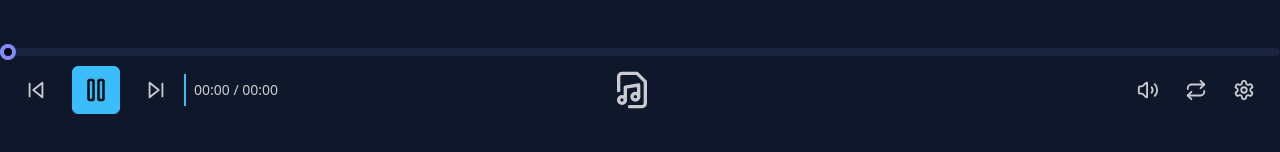
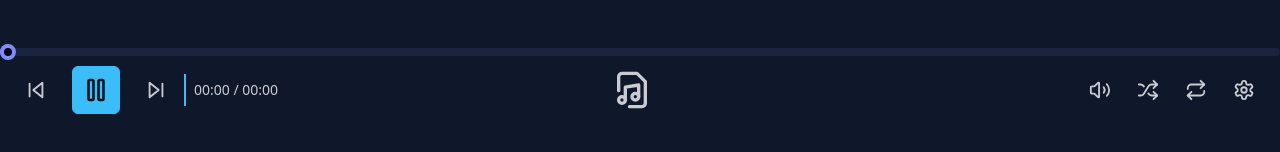
Before and after one commit to OriginalCube/Youtube-Wallpaper, a React (Vite) app: page / in a window 1280 px wide. Shown: the part 630-782 px from the top of the page. Built offline with nearby package versions, Linux system fonts and the light colour scheme; what tailwindcss-animated would draw is missing.

Commit message:
feat: adjusted configurations & refactored modal for better readability

```diff
--- /dev/null
+++ b/src/components/dialog/UserSettings.tsx
@@ -0,0 +1,59 @@
+import { useMemo } from 'react'
+import Dialog from '../base/dialog/Dialog'
+import { useApp } from '@/store/useApp'
+
+type UserSettingsType = {
+	modalRef: React.Ref<HTMLDialogElement> | undefined
+	updateTheme: (ev: string) => void
+	THEMES: { label: string; value: string; disable?: boolean }[]
+	theme: string
+	volume: number
+	setVolume: (ev: number) => void
+	CONFIGURATIONS: { label: string; action: () => void; key: 'shuffle' | 'repeat' }[]
+}
+
+function UserSettings(props: UserSettingsType) {
+	const shuffle = useApp((state) => state.shuffle)
+	const repeat = useApp((state) => state.repeat)
+	const configState = useMemo(() => {
+		return { shuffle, repeat }
+	}, [repeat, shuffle])
+	return (
+		<Dialog modalRef={props.modalRef}>
+			<p className="mb-4 text-xl">Customize</p>
+			<p className="mb-1 font-bold">Theme</p>
+			<select
+				defaultValue="Select Theme"
+				className="select mb-2 w-full"
+				value={props.theme}
+				onChange={(ev) => props.updateTheme(ev.target.value)}
+			>
+				{props.THEMES.map((th) => (
+					<option value={th.value} disabled={th.disable ?? false}>
+						{th.label}
+					</option>
+				))}
+			</select>
+			<p className="mb-1 font-bold">Volume</p>
+			<input
+				type="range"
+				className="range range-xs range-secondary mb-2 w-full"
+				max={100}
+				step={10}
+				value={props.volume}
+				onChange={(ev) => props.setVolume(Number(ev.target.value))}
+			/>
+			<p className="mb-1 font-bold"> Configs </p>
+			<div className="grid grid-cols-3">
+				{props.CONFIGURATIONS.map((config) => (
+					<div className="flex items-center gap-2 px-2" onClick={() => config.action()}>
+						<p className="text-sm">{config.label}</p>
+						<input type="checkbox" className="toggle toggle-primary" checked={configState[config.key]} />
+					</div>
+				))}
+			</div>
+		</Dialog>
+	)
+}
+
+export default UserSettings
--- /dev/null
+++ b/src/components/icons/IconMusicOff.tsx
@@ -0,0 +1,16 @@
+function IconMusicOff() {
+	return (
+		<svg xmlns="http://www.w3.org/2000/svg" className="size-full" viewBox="0 0 24 24">
+			<path
+				fill="none"
+				stroke="currentColor"
+				stroke-linecap="round"
+				stroke-linejoin="round"
+				stroke-width="2"
+				d="M16 9a5 5 0 0 1 .95 2.293m2.414-5.657a9 9 0 0 1 1.889 9.96M2 2l20 20M7 7l-.587.587A1.4 1.4 0 0 1 5.416 8H3a1 1 0 0 0-1 1v6a1 1 0 0 0 1 1h2.416a1.4 1.4 0 0 1 .997.413l3.383 3.384A.705.705 0 0 0 11 19.298V11M9.828 4.172A.686.686 0 0 1 11 4.657v.686"
+			/>
+		</svg>
+	)
+}
+
+export default IconMusicOff
--- /dev/null
+++ b/src/components/icons/IconShuffle.tsx
@@ -0,0 +1,12 @@
+function IconShuffle() {
+	return (
+		<svg xmlns="http://www.w3.org/2000/svg" className="size-full" viewBox="0 0 24 24">
+			<g fill="none" stroke="currentColor" stroke-linecap="round" stroke-linejoin="round" stroke-width="2">
+				<path d="m18 14l4 4l-4 4m0-20l4 4l-4 4" />
+				<path d="M2 18h1.973a4 4 0 0 0 3.3-1.7l5.454-8.6a4 4 0 0 1 3.3-1.7H22M2 6h1.972a4 4 0 0 1 3.6 2.2M22 18h-6.041a4 4 0 0 1-3.3-1.8l-.359-.45" />
+			</g>
+		</svg>
+	)
+}
+
+export default IconShuffle
--- a/src/components/player/PlayerDashboard.tsx
+++ b/src/components/player/PlayerDashboard.tsx
@@ -8,9 +8,11 @@ import IconSkipForward from '@/components/icons/IconSkipForward'
 import IconVolume from '@/components/icons/IconVolume'
 import IconRepeat from '@/components/icons/IconRepeat'
 import IconSettings from '@/components/icons/IconSettings'
-import Dialog from '@/components/base/dialog/Dialog'
 import { useEffect, useRef } from 'react'
-import { useApp } from '../store/useApp'
+import { useApp } from '@/store/useApp'
+import IconShuffle from '@/components/icons/IconShuffle'
+import UserSettings from '@/components/dialog/UserSettings'
+import IconMusicOff from '../icons/IconMusicOff'
 
 type PropsType = {
 	toggleVideoPlayback: () => void
@@ -24,13 +26,43 @@ type PropsType = {
 
 function PlayerDashboard(props: PropsType) {
 	const modalRef = useRef<HTMLDialogElement>(null)
+	const volume = useApp((state) => state.volume)
 	const theme = useApp((state) => state.theme)
+	const repeat = useApp((state) => state.repeat)
+	const shuffle = useApp((state) => state.shuffle)
+	const setRepeat = useApp((state) => state.setRepeat)
+	const setShuffle = useApp((state) => state.setShuffle)
 	const setTheme = useApp((state) => state.setTheme)
 
 	const openModal = () => {
 		if (!modalRef || !modalRef.current) return
 		modalRef.current?.showModal()
 	}
+
+	const updateTheme = (ev: string) => {
+		setTheme(ev)
+	}
+
+	const updateRepeat = () => {
+		setRepeat(!repeat)
+	}
+
+	const updateVolume = () => {
+		if (volume >= 10) {
+			props.setVolume(0)
+		} else {
+			props.setVolume(80)
+		}
+	}
+
+	const updateShuffle = () => {
+		setShuffle(!shuffle)
+	}
+
+	const CONFIGURATIONS: { label: string; action: () => void; key: 'shuffle' | 'repeat' }[] = [
+		{ label: 'Shuffle', action: () => updateShuffle(), key: 'shuffle' },
+		{ label: 'Repeat', action: () => updateRepeat(), key: 'repeat' },
+	]
 
 	const THEMES = [
 		{ label: 'Dark mode', value: 'text', disable: true },
@@ -41,10 +73,6 @@ function PlayerDashboard(props: PropsType) {
 		{ label: 'Cupcake', value: 'cupcake' },
 	]
 
-	const updateTheme = (ev: string) => {
-		setTheme(ev)
-	}
-
 	useEffect(() => {
 		console.log(theme)
 		document.body.setAttribute('data-theme', theme)
@@ -52,21 +80,15 @@ function PlayerDashboard(props: PropsType) {
 
 	return (
 		<div className="bg-base-100 relative flex h-30 w-full justify-between rounded-t-md">
-			<Dialog modalRef={modalRef}>
-				<p className="mb-4 text-xl">Customize</p>
-				<p className="mb-1 font-bold">Theme</p>
-				<select
-					defaultValue="Select Theme"
-					className="select w-full"
-					onChange={(ev) => updateTheme(ev.target.value)}
-				>
-					{THEMES.map((th) => (
-						<option value={th.value} disabled={th.disable ?? false}>
-							{th.label}
-						</option>
-					))}
-				</select>
-			</Dialog>
+			<UserSettings
+				modalRef={modalRef}
+				updateTheme={updateTheme}
+				THEMES={THEMES}
+				volume={volume}
+				theme={theme}
+				CONFIGURATIONS={CONFIGURATIONS}
+				setVolume={props.setVolume}
+			/>
 			<div className="absolute top-0 -mt-3 w-full">
 				<input
 					type="range"
@@ -97,6 +119,8 @@ function PlayerDashboard(props: PropsType) {
 						</Button>
 					</div>
 
+					{props.playerInfo.duration < 1800 ? (
+						<>
 							<span className="bg-primary my-auto h-8 w-0.5" />
 
 							<div className="text-base-content flex h-full items-center text-sm">
@@ -104,6 +128,10 @@ function PlayerDashboard(props: PropsType) {
 									{formatSeconds(props.currentTime)} / {formatSeconds(props.playerInfo.duration)}
 								</p>
 							</div>
+						</>
+					) : (
+						''
+					)}
 				</div>
 			</div>
 
@@ -126,22 +154,41 @@ function PlayerDashboard(props: PropsType) {
 					<input
 						className="range range-xs range-primary w-32 opacity-0 duration-300 ease-in-out group-hover:opacity-100"
 						type="range"
-						value={props.playerInfo.volume}
+						value={volume}
 						min={0}
 						max={100}
 						step={10}
 						onChange={(e) => props.setVolume(Number(e.target.value))}
 					/>
-					<Button variants="icon" className="btn-ghost size-10">
-						<IconVolume />
+					<div className="tooltip" data-tip="Volume">
+						<Button variants="icon" className="btn-ghost size-10" onClick={() => updateVolume()}>
+							{volume >= 10 ? <IconVolume /> : <IconMusicOff />}
 						</Button>
 					</div>
-				<Button variants="icon" className="btn-ghost size-10">
+				</div>
+				<div className="tooltip" data-tip="Shuffle">
+					<Button
+						variants="icon"
+						className={`btn-ghost size-10 ${shuffle ? 'text-primary' : ''}`}
+						onClick={() => updateShuffle()}
+					>
+						<IconShuffle />
+					</Button>
+				</div>
+				<div className="tooltip" data-tip="Repeat">
+					<Button
+						variants="icon"
+						className={`btn-ghost size-10 ${repeat ? 'text-primary' : ''}`}
+						onClick={() => updateRepeat()}
+					>
 						<IconRepeat />
 					</Button>
+				</div>
+				<div className="tooltip" data-tip="Settings">
 					<Button variants="icon" className="btn-ghost size-10" onClick={() => openModal()}>
 						<IconSettings />
 					</Button>
+				</div>
 			</div>
 		</div>
 	)
--- a/src/composables/usePlayer.tsx
+++ b/src/composables/usePlayer.tsx
@@ -1,6 +1,12 @@
-import { useEffect, useState, useRef, RefObject } from 'react'
+import { useApp } from '@/store/useApp'
+import { useEffect, useState, useRef, RefObject, useMemo } from 'react'
 
 export function usePlayer(playerContainerRef: RefObject<HTMLDivElement | null>) {
+	const volume = useApp((state) => state.volume)
+	const repeat = useApp((state) => state.repeat)
+	const shuffle = useApp((state) => state.shuffle)
+	const playlist = useApp((state) => state.playlist)
+	const setVolumeApp = useApp((state) => state.setVolume)
 	const [isPlayerOn, setPlayerOn] = useState(true)
 	const [player, setPlayer] = useState<any | null>(null)
 	const [currentTime, setCurrentTime] = useState<number>(0)
@@ -10,13 +16,13 @@ export function usePlayer(playerContainerRef: RefObject<HTMLDivElement | null>)
 		videoTitle: '',
 		videoAuthor: '',
 		duration: 0,
-		volume: 80,
 	})
-	// testing
-	const playlist = ['yrKzmoNOXFM', 'aKq8bkY5eTU', 'xKk655CDFn8', 'jfKfPfyJRdk']
+	const appState = useMemo(() => {
+		return { repeat, shuffle }
+	}, [repeat, shuffle])
 
 	const onPlayerReady = (event: any) => {
-		event.target.setVolume(playerInfo.volume)
+		event.target.setVolume(volume)
 		const videoData = event.target.getVideoData()
 		setPlayerInfo({
 			...playerInfo,
@@ -47,29 +53,9 @@ export function usePlayer(playerContainerRef: RefObject<HTMLDivElement | null>)
 		}
 	}
 
-	// Called when the player state changes
-	const onPlayerStateChange = (event: any) => {
-		switch (event.data) {
-			case window.YT.PlayerState.PLAYING:
-				setPlayerOn(true)
-				console.log('Video is playing')
-				break
-			case window.YT.PlayerState.PAUSED:
-				setPlayerOn(false)
-				console.log('Video is paused')
-				break
-			case window.YT.PlayerState.ENDED:
-				changeMusic(true)
-				break
-			default:
-				console.log('Video state changed')
-				break
-		}
-	}
-
 	const setVolume = (val: number) => {
 		if (player) {
-			setPlayerInfo({ ...playerInfo, volume: val })
+			setVolumeApp(val)
 			player.setVolume(val)
 		}
 	}
@@ -89,11 +75,22 @@ export function usePlayer(playerContainerRef: RefObject<HTMLDivElement | null>)
 		if (player) {
 			const skipTo = skip ? sec : player.getCurrentTime() + sec
 			player.seekTo(skipTo)
+			if (window.YT.PlayerState.PAUSED) player.playVideo()
 		}
 	}
 
+	const getRandomSongId = (currentSongId: number) => {
+		let randomId = currentSongId
+		while (randomId === currentSongId) {
+			randomId = Math.floor(Math.random() * playlist.length)
+		}
+		return randomId
+	}
+
 	const changeMusic = (skip = false) => {
-		if (skip) {
+		if (appState.shuffle) {
+			setSongId(getRandomSongId(songId))
+		} else if (skip) {
 			if (songId < playlist.length - 1) {
 				setSongId(songId + 1)
 			} else {
@@ -109,6 +106,29 @@ export function usePlayer(playerContainerRef: RefObject<HTMLDivElement | null>)
 					setSongId(songId - 1)
 				}
 			}
+		}
+	}
+
+	// Called when the player state changes
+	const onPlayerStateChange = (event: any) => {
+		switch (event.data) {
+			case window.YT.PlayerState.PLAYING:
+				setPlayerOn(true)
+				break
+			case window.YT.PlayerState.PAUSED:
+				setPlayerOn(false)
+				break
+			case window.YT.PlayerState.ENDED:
+				if (appState.repeat) {
+					const currentId = songId
+					setSongId(getRandomSongId)
+					setTimeout(() => {
+						setSongId(currentId)
+					}, 100)
+				} else changeMusic(true)
+				break
+			default:
+				break
 		}
 	}
 
--- /dev/null
+++ b/src/store/useApp.ts
@@ -0,0 +1,34 @@
+import { create } from 'zustand'
+import { persist } from 'zustand/middleware'
+
+type AppType = {
+	theme: string
+	volume: number
+	repeat: boolean
+	shuffle: boolean
+	playlist: string[]
+	setTheme: (daisyTheme: string) => void
+	setVolume: (vol: number) => void
+	setRepeat: (rep: boolean) => void
+	setShuffle: (shuf: boolean) => void
+}
+
+export const useApp = create<AppType>()(
+	persist(
+		(set) => ({
+			theme: 'night',
+			volume: 80,
+			repeat: false,
+			shuffle: false,
+			playlist: ['4QePrv24TBU', 'jWQx2f-CErU', 'jJxMlmf58SM', 'wSTbdqo-j74', 'a4na2opArGY'],
+
+			setTheme: (daisyTheme) => set({ theme: daisyTheme }),
+			setVolume: (vol) => set({ volume: vol }),
+			setRepeat: (rep) => set({ repeat: rep, shuffle: false }),
+			setShuffle: (shuf) => set({ shuffle: shuf, repeat: false }),
+		}),
+		{
+			name: 'Youtube-Wallpaper',
+		},
+	),
+)
--- a/src/types/player.d.ts
+++ b/src/types/player.d.ts
@@ -8,5 +8,4 @@ type PlayerInfo = {
 	videoAuthor: string
 	videoTitle: string
 	duration: number
-	volume: number
 }
```
Also changed, not shown: src/components/store/useApp.ts (deleted, +0 -19 lines). Lines whose indentation alone changed are shown as unchanged.
